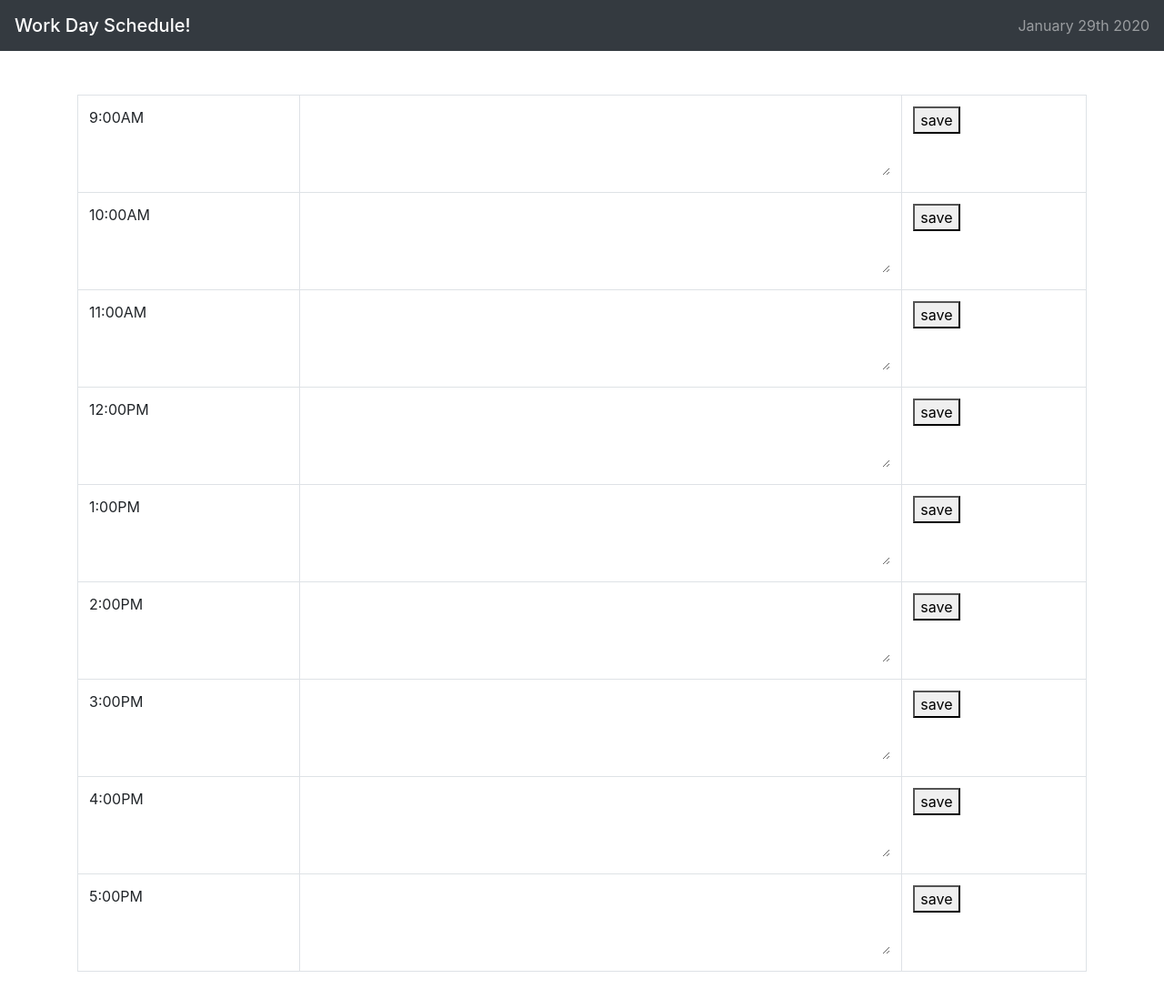
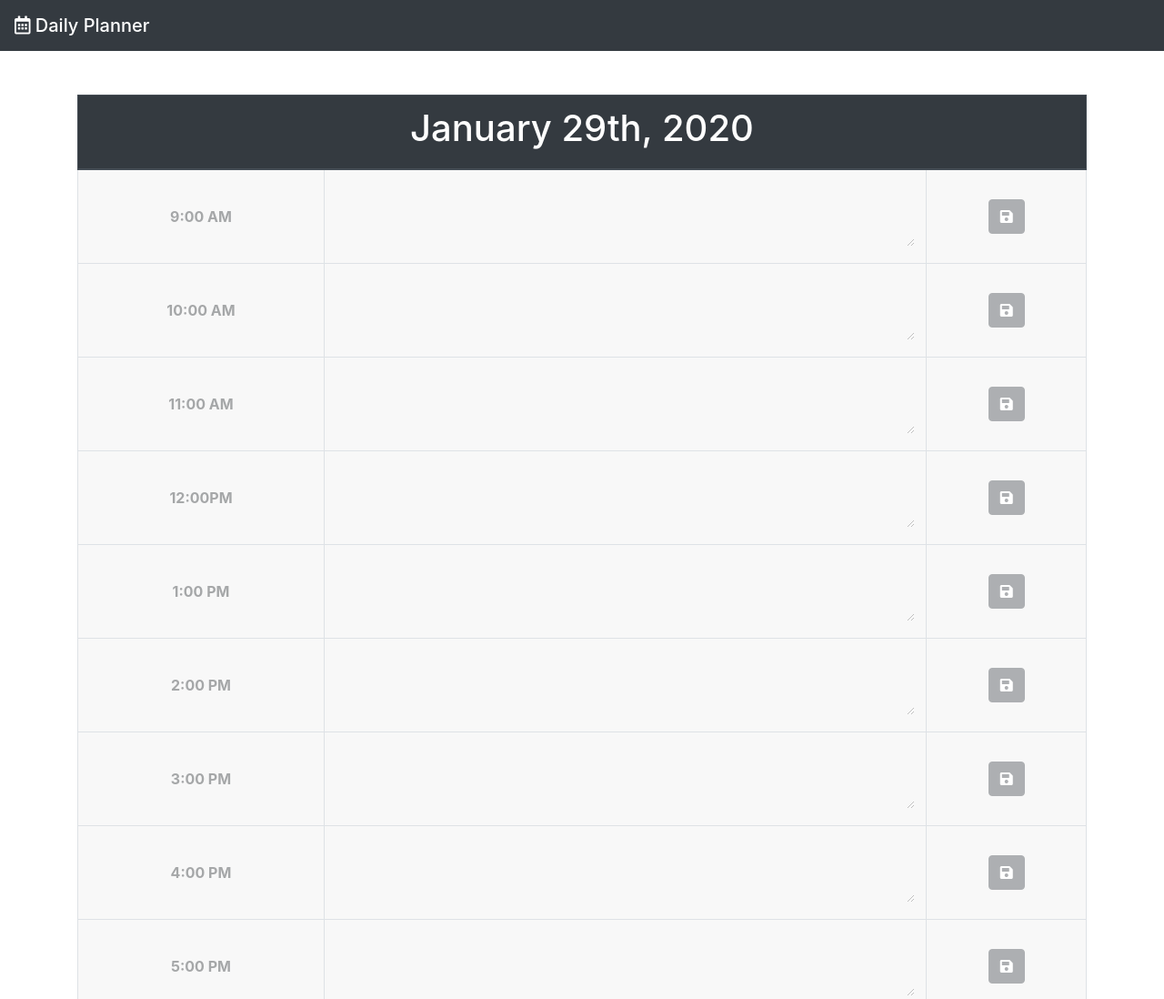
Before and after one commit to kcbobbe/day-planner, a plain HTML site: page index.html in a window 1280 px wide. Shown: the top 1098 px of the page at 91% size. Before the commit the page ends 1068 px from the top, so only its background shows below. Drawn offline with nearby package versions, Linux system fonts and the light colour scheme; no server answers.

Commit message:
completed the basic requirements for the application. I will add some more polish but the application is functional

```diff
--- a/assets/css/style.css
+++ b/assets/css/style.css
@@ -1,5 +1,35 @@
+#onThisDayYear{
+  font-weight: bold;
+}
+
 .planner-text-area {
-  min-width: 100%;
   resize: vertical;
   border:none;
+  background-color: rgba(256, 256, 256, 0);
+  margin:0;
+  padding:0;
+  width: 100%;
+  height: 100%;
 }
+
+.time-col{
+  text-align:center;
+  font-weight:bold;
+  size:1.2em;
+}
+
+
+.text-area-col{
+  margin:0;
+  padding:0;
+}
+
+.save-btn-col{
+  text-align:center;
+}
+
+
+.table-header{
+  text-align:center;
+
+}
--- a/index.html
+++ b/index.html
@@ -18,12 +18,26 @@
 
 
     <nav class="navbar navbar-dark bg-dark">
-      <span class="navbar-brand mb-0 h1">Work Day Schedule!</span>
-      <span class="navbar-text" id="todaysDate"></span>
+      <span class="navbar-brand mb-0 h1"><i class="far fa-calendar-alt"></i>  Daily Planner</span>
+      <span class="navbar-text"></span>
+      <br>
+      <span class="navbar-text">
+        <span id="onThisDayYear"></span>
+        <span class="navbar-text" id="onThisDayText"></span>
+      </span>
+
     </nav>
 
-  <div class="container mt-5">
+  <div class="container mt-5 planner-table">
     <table class="table table-bordered">
+      <thead class="thead-dark">
+        <tr>
+          <th colspan="3" class="table-header">
+            <h1 id="todaysDate"></h1>
+          </th>
+        </tr>
+      </thead>
+
       <tbody id="tableBody">
         <!-- <tr>
           <td>
--- a/script.js
+++ b/script.js
@@ -1,25 +1,53 @@
 $(document).ready(function() {
 
-$("#todaysDate").text(moment().format('MMMM Do YYYY'))
+var queryURL = "https://numbersapi.p.rapidapi.com/" + moment().format("M/D") + "/date?fragment=true&json=true"
+$.ajax({
+  headers:{
+    "X-RapidAPI-Host": "numbersapi.p.rapidapi.com",
+    "X-RapidAPI-Key": "455b93bdd2msh6a1648e06bc3822p13c145jsn98a2d45914b8"
+  },
+  // data:{
+  //   "month": "1",
+  //   "day": "21"
+  // },
+  url: queryURL,
+  method: "GET",
+}).then(function(response) {
+  console.log(response);
+  $("#onThisDayYear").text("On this day in " + response.year + " : ")
+  $("#onThisDayText").text(response.text)
+})
+
+$("#todaysDate").text(moment().format('MMMM Do, YYYY'))
 console.log('hi')
 
 
-var plannerTable = [
-  {hour: "9:00AM", plan: ""},{hour: "10:00AM", plan: ""},{hour: "11:00AM", plan: ""},{hour: "12:00PM", plan: ""},{hour: "1:00PM", pla : ""},{hour: "2:00PM", plan: ""},{hour: "3:00PM", plan: ""},{hour: "4:00PM", plan: ""},{hour: "5:00PM", plan: ""}
-]
+// var plannerTable = [
+//   {hour: "9:00AM", plan: ""},{hour: "10:00AM", plan: ""},{hour: "11:00AM", plan: ""},{hour: "12:00PM", plan: ""},{hour: "1:00PM", pla : ""},{hour: "2:00PM", plan: ""},{hour: "3:00PM", plan: ""},{hour: "4:00PM", plan: ""},{hour: "5:00PM", plan: ""}
+// ]
 
+if (!localStorage.getItem("plannerTable")){
+  var plannerTable = [
+    {hour: "9:00 AM", plan: ""},{hour: "10:00 AM", plan: ""},{hour: "11:00 AM", plan: ""},{hour: "12:00PM", plan: ""},{hour: "1:00 PM", plan : ""},{hour: "2:00 PM", plan: ""},{hour: "3:00 PM", plan: ""},{hour: "4:00 PM", plan: ""},{hour: "5:00 PM", plan: ""}
+  ]
+} else{
+  var plannerTable = JSON.parse(localStorage.getItem("plannerTable"))
+  localStorage.setItem("plannerTable", JSON.stringify(plannerTable))
+}
 
 
 function createPlannerTable(){
   for (var i=0; i < plannerTable.length; i++){
     var newtr = $("<tr>");
+    compareTimes(i, newtr)
 
     var newtd1 = $("<td>");
+    newtd1.attr('class', 'time-col align-middle');
     newtd1.text(plannerTable[i].hour)
     newtr.append(newtd1);
 
     var newtd2 = $("<td>");
-    newtd2.attr('class','text-area-col')
+    newtd2.attr('class','text-area-col align-middle')
     var newTextArea = $("<textarea>");
     newTextArea.text(plannerTable[i].plan);
     newTextArea.attr('rows', 3)
@@ -30,9 +58,12 @@ function createPlannerTable(){
     newtr.append(newtd2);
 
     var newtd3 = $("<td>");
+    newtd3.attr('class', 'save-btn-col align-middle')
     var newButton = $("<button>");
-    newButton.text("save");
-    newButton.attr('class','save-button')
+    var newIcon = $("<i>")
+    newIcon.attr('class', 'fas fa-save save-icon' )
+    newButton.append(newIcon);
+    newButton.attr('class','save-button btn btn-dark')
     newButton.attr('data-id', i)
     newtd3.append(newButton);
     newtr.append(newtd3);
@@ -43,13 +74,21 @@ function createPlannerTable(){
 }
 createPlannerTable()
 
+function compareTimes(i, row){
+  if (parseInt((moment(plannerTable[i].hour, "LT").format("H"))) === parseInt(moment().format('H'))){
+    row.attr('style','background-color:#ccccee')
+  } else if (parseInt((moment(plannerTable[i].hour, "LT").format("H"))) < parseInt(moment().format('H'))){
+    row.attr('style','background-color:#eeeeee; opacity:.4')
+  }
+}
+
 $(".save-button").on("click", function(e){
   var j = ($(this).attr('data-id'));
-  // console.log($(this).attr("data-id"), $(":nth-of-type(" + j + ")"))
   var matchingTextArea = ($(("#textArea" + j)))
   console.log(matchingTextArea.val())
   plannerTable[j].plan = (matchingTextArea.val());
   console.log(plannerTable)
+  localStorage.setItem("plannerTable",JSON.stringify(plannerTable))
 })
 
 })
```
